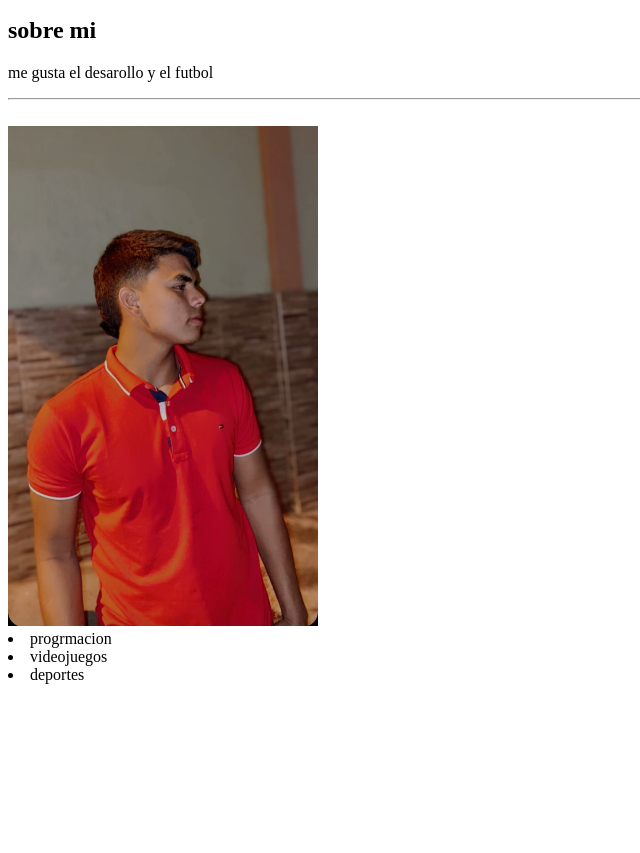
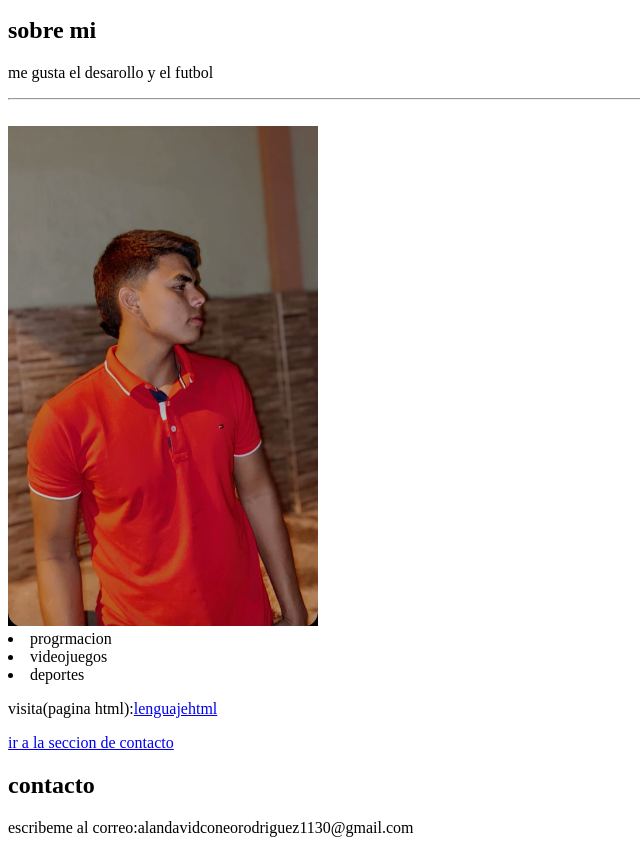
Before and after one commit to alan1130co/miPimeraPginaWeb, a plain HTML site: page index.html in a window 1280 px wide. Shown: the part 101-954 px from the top of the page, without its empty margins (0-640 px from the left). Before the commit the page ends 800 px from the top, so only its background shows below. Drawn offline with Linux system fonts and the light colour scheme.

Commit message:
crear enlaces internos

```diff
--- a/index.html
+++ b/index.html
@@ -20,6 +20,11 @@
     <li>videojuegos</li>
     <li>deportes</li>
 </ul>
+<p>visita(pagina html):<a href="https://lenguajehtml.com/" target="_blank">lenguajehtml</a></p>
+<p><a href="#contacto">ir a la seccion de contacto</a></p>
+<h2 id="contacto">contacto</h2>
+<p>escribeme al correo:alandavidconeorodriguez1130@gmail.com</p>
+
 
 </body>
 </html>
```
